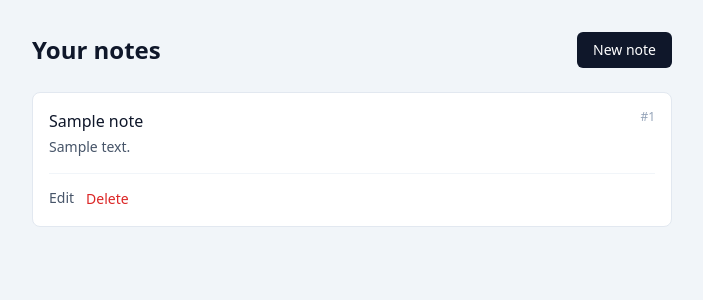
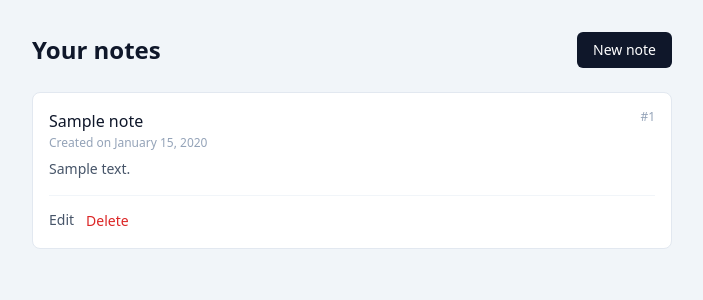
Before and after one commit to lilseniorj/Curso-Flask, a Flask app: page / in a window 1280 px wide. Shown: the part 57-357 px from the top of the page, without its empty margins (288-991 px from the left). Run offline with Flask 3, Linux system fonts and the light colour scheme; tables that the repository leaves empty hold one stand-in row (values such as "Sample post"); some libraries are stand-ins or nearby versions.

Commit message:
Mostrar la fecha de creacion en cada tarjeta de notas en el home

```diff
--- a/templates/home.html
+++ b/templates/home.html
@@ -20,7 +20,12 @@
         <div class="flex items-start justify-between gap-4">
           <div class="min-w-0">
             <h2 class="font-medium text-slate-900 truncate">{{ note.title }}</h2>
-            <p class="text-sm text-slate-600 mt-1">{{ note.content }}</p>
+            {% if note.created_at %}
+              <p class="text-xs text-slate-400 mt-0.5">
+                Created on {{ note.created_at.strftime("%B %d, %Y") }}
+              </p>
+            {% endif %}
+            <p class="text-sm text-slate-600 mt-2">{{ note.content }}</p>
           </div>
           <span class="text-xs text-slate-400 shrink-0">#{{ note.id }}</span>
         </div>
```
